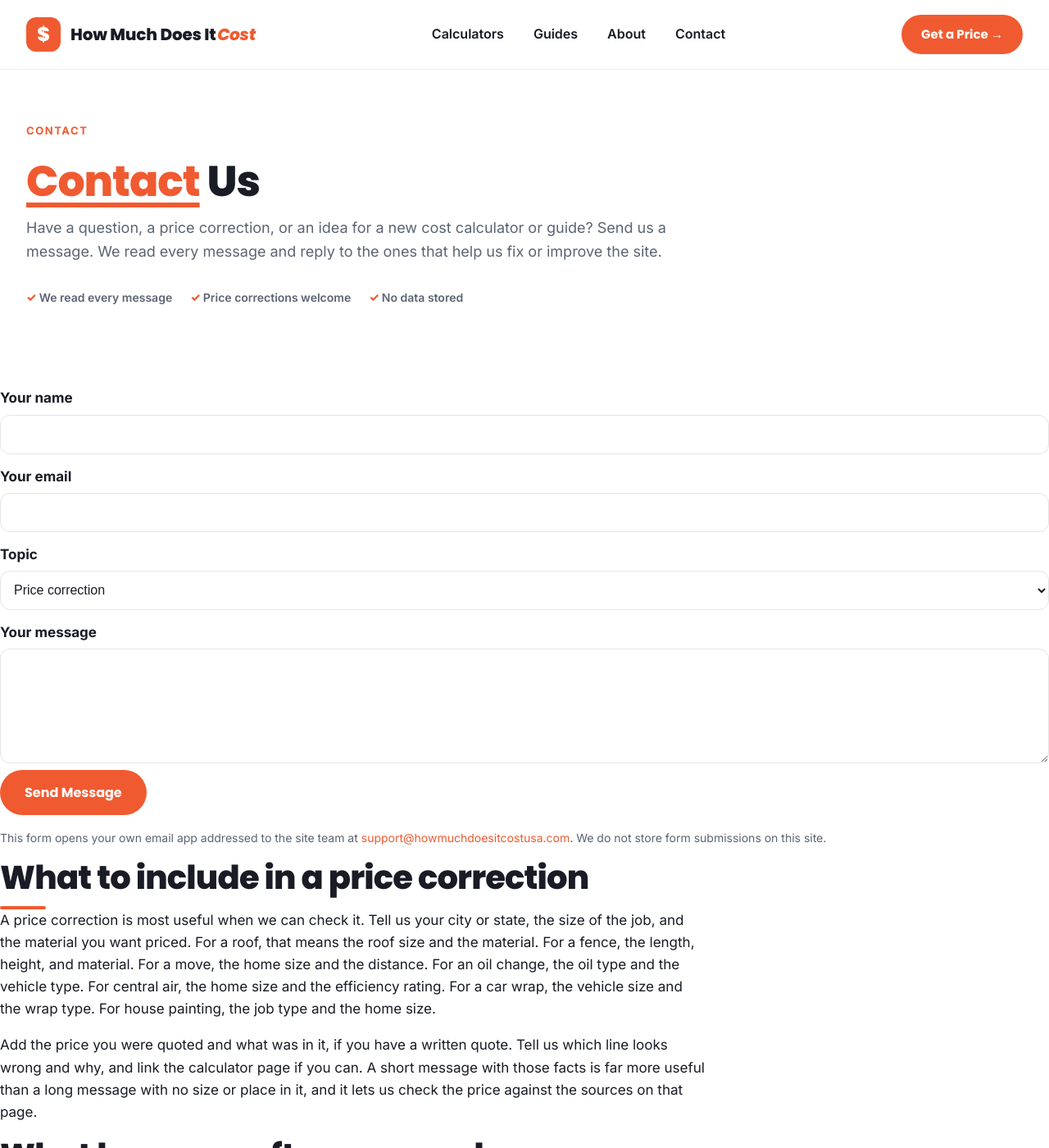
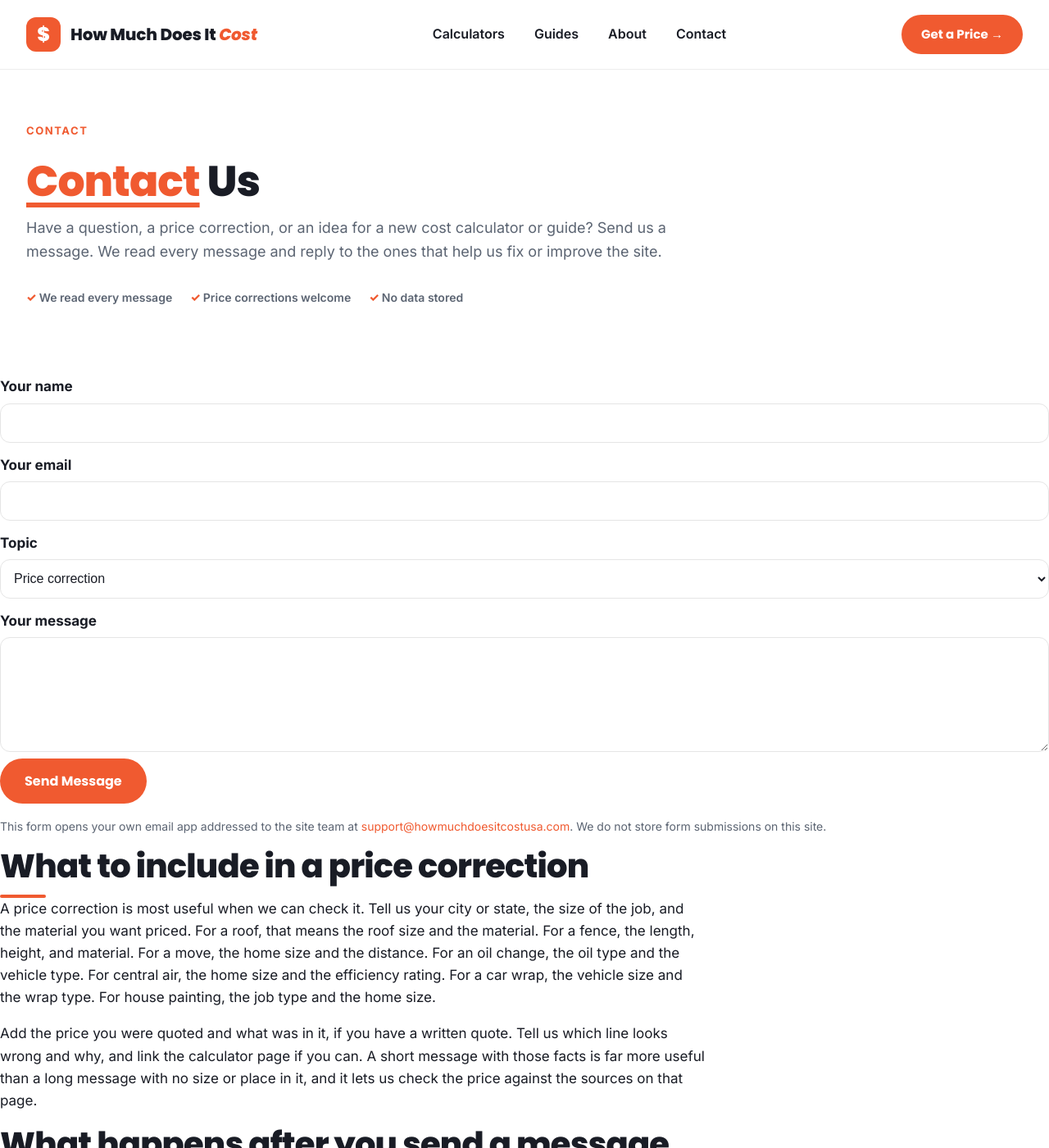
Before and after one commit to zaidmeo09-dhangal/howmuchdoesitcostusa, a Jekyll site: the page built from contact.md, in a window 1280 px wide and 1400 px high. Shown: the whole window at 82% size. Built offline with Jekyll 4.4.1, drawn with Linux system fonts in a browser that asks for light colours.

Commit message:
Initial deploy: add assets/css/style.css

```diff
--- a/assets/css/style.css
+++ b/assets/css/style.css
@@ -82,7 +82,7 @@ section { background: #FFFFFF; }
 .header-in { max-width: 1360px; margin: 0 auto; padding: 18px 32px; display: flex; align-items: center; justify-content: space-between; gap: 32px; }
 .logo { display: flex; align-items: center; gap: 12px; font-family: 'Poppins', sans-serif; font-weight: 800; font-size: 20px; letter-spacing: -.01em; color: #191C25; white-space: nowrap; flex-shrink: 0; text-decoration: none; }
 .logo-mark { width: 42px; height: 42px; border-radius: 12px; background: #F05A30; color: #fff; display: inline-flex; align-items: center; justify-content: center; font-size: 24px; font-weight: 800; font-family: 'Poppins', sans-serif; flex-shrink: 0; }
-.logo em { font-style: italic; color: #F05A30; margin-left: -2px; }
+.logo em { font-style: italic; color: #F05A30; }
 .site-nav { display: flex; gap: 36px; font-weight: 600; font-size: 16px; }
 .site-nav a { color: #191C25; text-decoration: none; }
 .site-nav a:hover { color: #F05A30; }
@@ -309,12 +309,16 @@ section.hero .trust-row { margin-top: 20px; }
 .footer-col a:hover { color: #F05A30; }
 .footer-col p { color: #5B6472; font-size: 15px; }
 .footer-col .logo { margin-bottom: 16px; }
+/* Footer logo must stay flex: .footer-col a (0,1,1) beats .logo (0,1,0), so re-assert flex here. */
+.footer-col a.logo { display: flex; }
 .news-input { display: flex; background: #FFFFFF; border: 1px solid #E5E5E5; border-radius: 999px; padding: 5px 5px 5px 20px; align-items: center; margin-top: 16px; }
 .news-input input { border: 0; outline: 0; flex: 1; font-family: 'Inter', sans-serif; font-size: 15px; color: #191C25; background: transparent; min-width: 0; }
 .news-input .circle-btn { width: 46px; height: 46px; font-size: 19px; }
 .social-row { display: flex; gap: 12px; margin-top: 16px; }
 .social-row .social-btn { display: inline-flex; align-items: center; justify-content: center; text-align: center; line-height: 1; padding: 0; width: 40px; height: 40px; border-radius: 50%; background: #F05A30; color: #fff; font-family: 'Poppins', sans-serif; font-weight: 800; font-size: 15px; flex-shrink: 0; transition: background .2s ease, transform .2s ease; text-decoration: none; }
 .social-row .social-btn:hover { background: #D94826; transform: translateY(-2px); color: #fff; }
+/* Facebook "f" renders small in Poppins: bump its size to match X and P, nudge it down to centre. */
+.social-row .social-btn.fb { font-size: 19px; padding-top: 3px; }
 .footer-bottom { border-top: 1px solid #E5E5E5; padding: 22px 0 30px; display: flex; justify-content: space-between; gap: 16px; flex-wrap: wrap; color: #5B6472; font-size: 14px; }
 .footer-bottom p { margin: 0; }
 
@@ -429,6 +433,12 @@ details.faq p { margin: 10px 0 4px; }
 
 /* Forms */
 .contact-form label { display: block; font-weight: 700; margin: 14px 0 6px; }
+/* Contact page only (Defect 11): tighten the gap between the hero trust-row and the form.
+   Was hero bottom 48px + section top 36px + first-label margin 14px (about 90px+);
+   now 16px + 12px + 0 = 28px. Other pages untouched. */
+section.hero.contact-hero { padding-bottom: 16px; }
+section.wrap.contact-form-section { padding-top: 12px; }
+.contact-form label:first-of-type { margin-top: 0; }
 .contact-form input, .contact-form textarea, .contact-form select { width: 100%; min-height: 48px; padding: 10px 12px; font-size: 16px; border: 1px solid #E5E5E5; border-radius: 12px; background: #fff; color: #191C25; }
 .contact-form textarea { min-height: 140px; }
 
```
